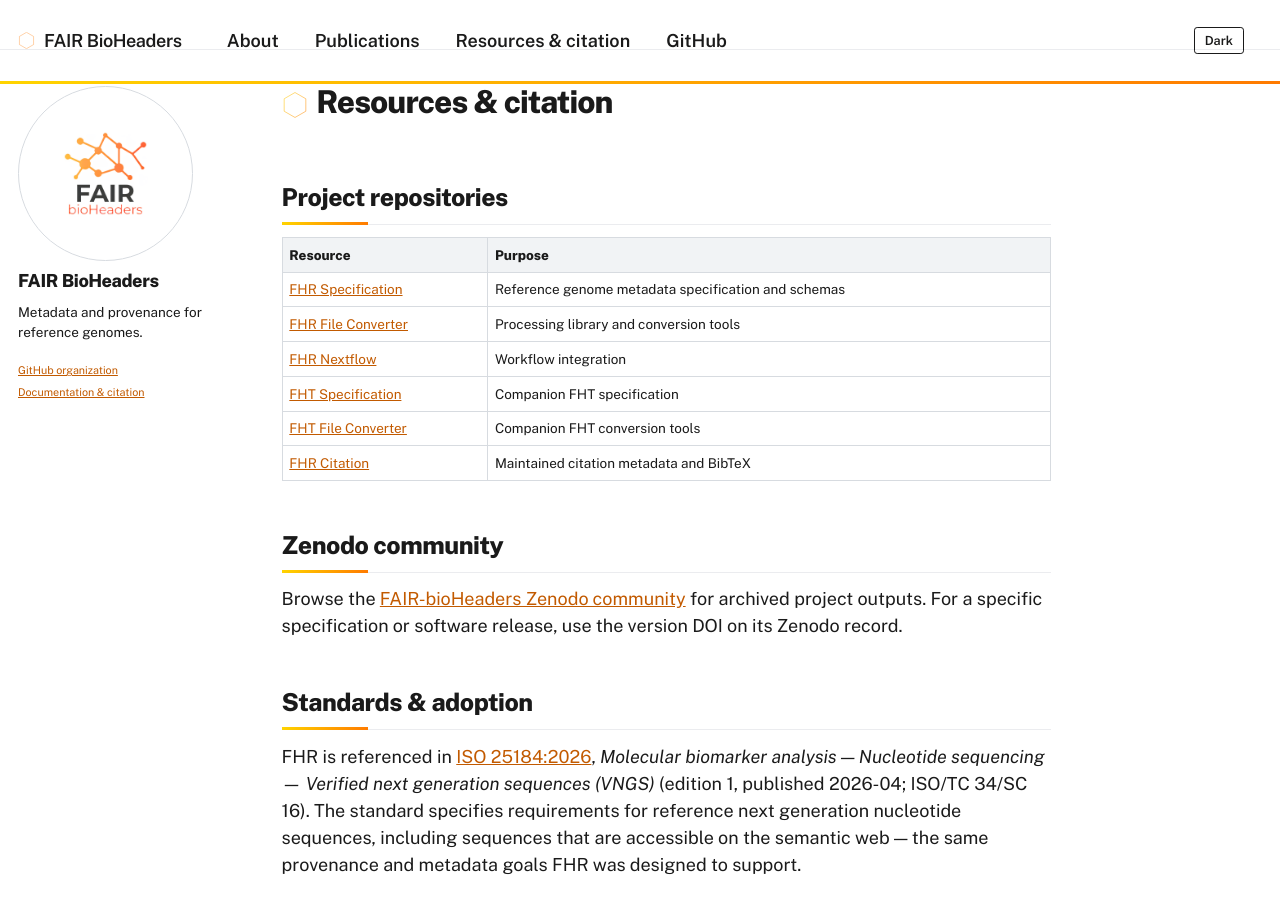
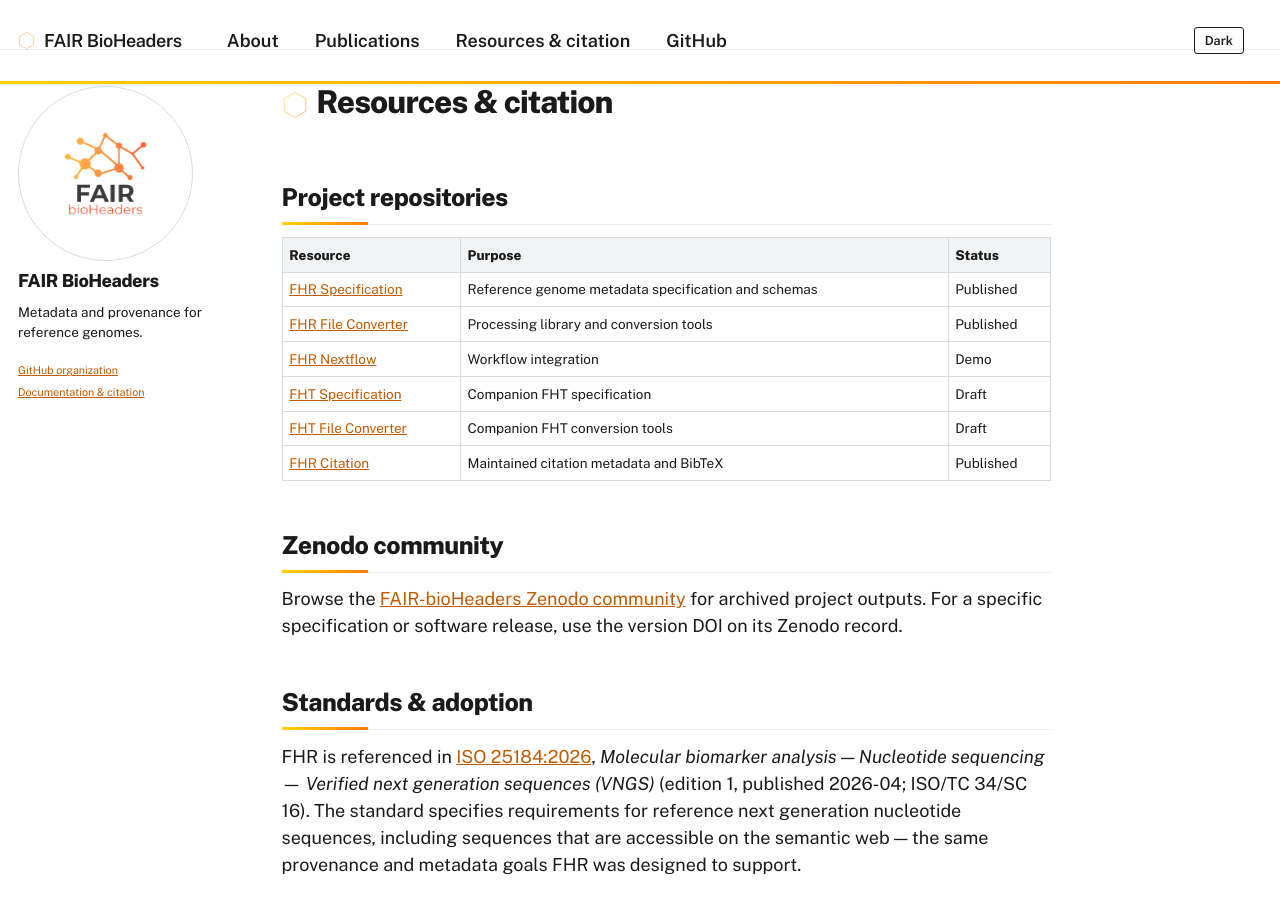
Before and after one commit to FAIR-bioHeaders/fair-bioheaders.github.io, a Jekyll site: the page built from _pages/resources.md, in a window 1280 px wide and 900 px high. Built offline with Jekyll 4.4.1, drawn with Linux system fonts in a browser that asks for light colours.

Commit message:
Clarify collaborative publications and repository status

```diff
--- a/_pages/resources.md
+++ b/_pages/resources.md
@@ -6,14 +6,14 @@ excerpt: "FAIR BioHeaders specifications, converters, workflows, and citation gu
 
 ## Project repositories
 
-| Resource | Purpose |
-| --- | --- |
-| [FHR Specification](https://github.com/FAIR-bioHeaders/FHR-Specification) | Reference genome metadata specification and schemas |
-| [FHR File Converter](https://github.com/FAIR-bioHeaders/FHR-File-Converter) | Processing library and conversion tools |
-| [FHR Nextflow](https://github.com/FAIR-bioHeaders/FHR-Nextflow) | Workflow integration |
-| [FHT Specification](https://github.com/FAIR-bioHeaders/FHT-Specification) | Companion FHT specification |
-| [FHT File Converter](https://github.com/FAIR-bioHeaders/FHT-File-Converter) | Companion FHT conversion tools |
-| [FHR Citation](https://github.com/FAIR-bioHeaders/FHR-Citation) | Maintained citation metadata and BibTeX |
+| Resource | Purpose | Status |
+| --- | --- | --- |
+| [FHR Specification](https://github.com/FAIR-bioHeaders/FHR-Specification) | Reference genome metadata specification and schemas | Published |
+| [FHR File Converter](https://github.com/FAIR-bioHeaders/FHR-File-Converter) | Processing library and conversion tools | Published |
+| [FHR Nextflow](https://github.com/FAIR-bioHeaders/FHR-Nextflow) | Workflow integration | Demo |
+| [FHT Specification](https://github.com/FAIR-bioHeaders/FHT-Specification) | Companion FHT specification | Draft |
+| [FHT File Converter](https://github.com/FAIR-bioHeaders/FHT-File-Converter) | Companion FHT conversion tools | Draft |
+| [FHR Citation](https://github.com/FAIR-bioHeaders/FHR-Citation) | Maintained citation metadata and BibTeX | Published |
 
 ## Zenodo community
 
```
Also changed, not shown: _pages/about.md (+2 -2 lines).
